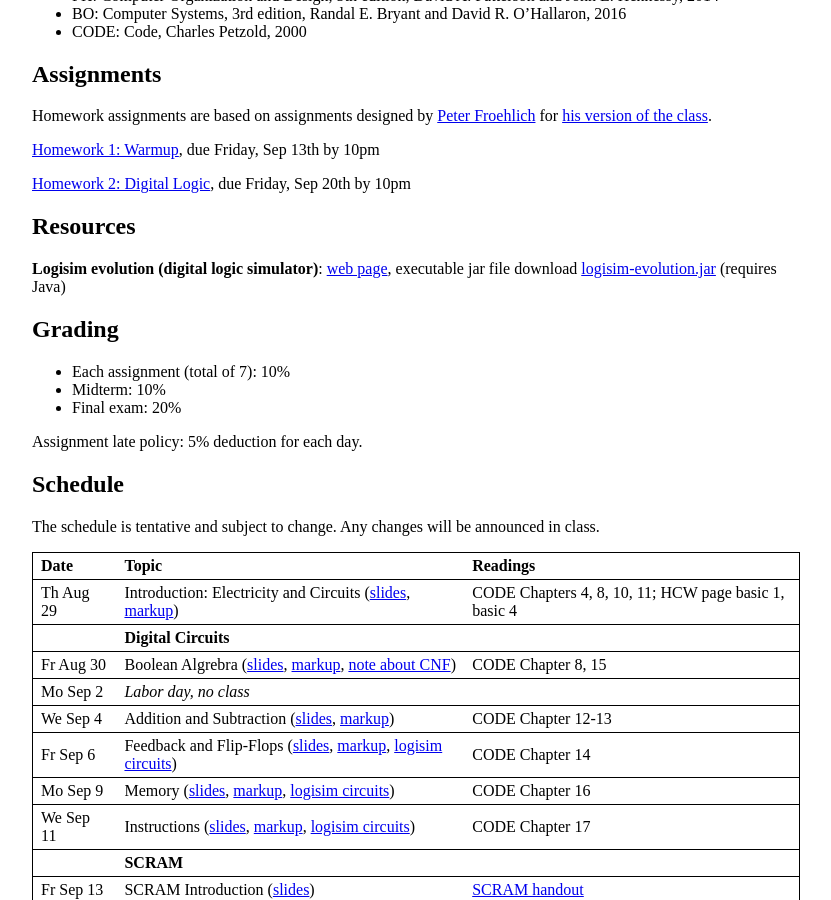
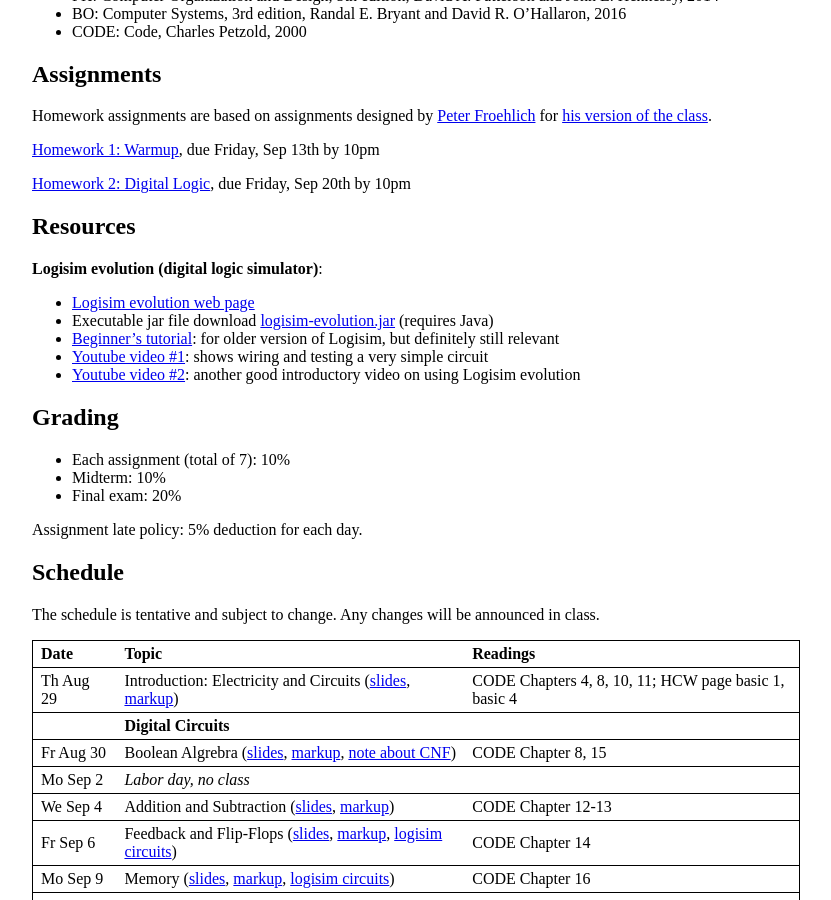
Before and after one commit to jhucsf/fall2019, a Jekyll site: the page built from index.md, in a window 1280 px wide and 900 px high, scrolled down 347 px. Shown: the whole window, without its empty margins (224-1055 px from the left). Built offline with Jekyll 4.4.1, drawn with Linux system fonts in a browser that asks for light colours.

Commit message:
some resources for using Logisim evolution

```diff
--- a/index.md
+++ b/index.md
@@ -28,7 +28,13 @@
 
 ## Resources
 
-**Logisim evolution (digital logic simulator)**: [web page](https://github.com/reds-heig/logisim-evolution), executable jar file download [logisim-evolution.jar](http://reds-data.heig-vd.ch/logisim-evolution/logisim-evolution.jar) (requires Java)
+**Logisim evolution (digital logic simulator)**:
+
+* [Logisim evolution web page](https://github.com/reds-heig/logisim-evolution)
+* Executable jar file download [logisim-evolution.jar](http://reds-data.heig-vd.ch/logisim-evolution/logisim-evolution.jar) (requires Java)
+* [Beginner's tutorial](http://www.cburch.com/logisim/docs/2.1.0/guide/tutorial/index.html): for older version of Logisim, but definitely still relevant
+* [Youtube video #1](https://www.youtube.com/watch?v=1IEEYddYIxg): shows wiring and testing a very simple circuit
+* [Youtube video #2](https://www.youtube.com/watch?v=WDq5L0xeSnY): another good introductory video on using Logisim evolution
 
 ## Grading
 
```
Also changed, not shown: hw/hw2.md (+6 -0 lines).
